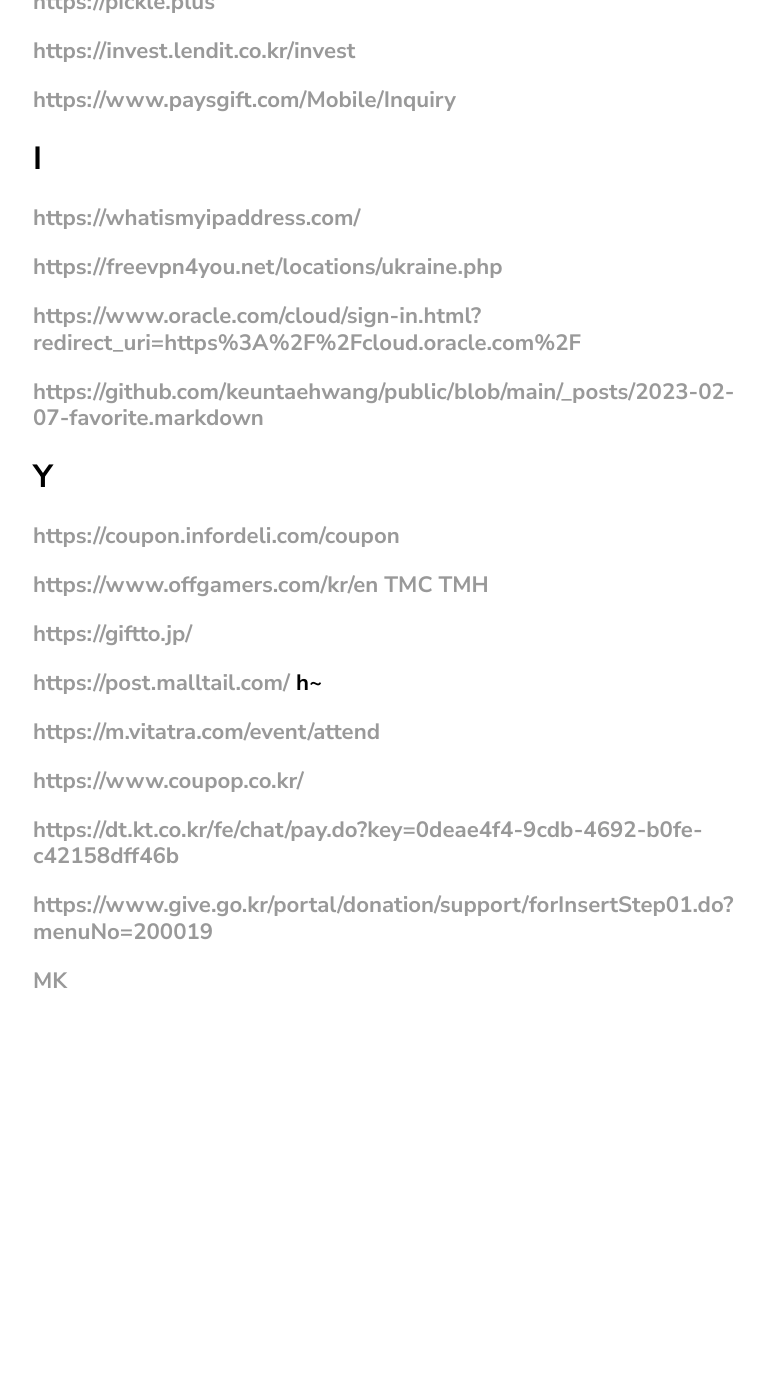
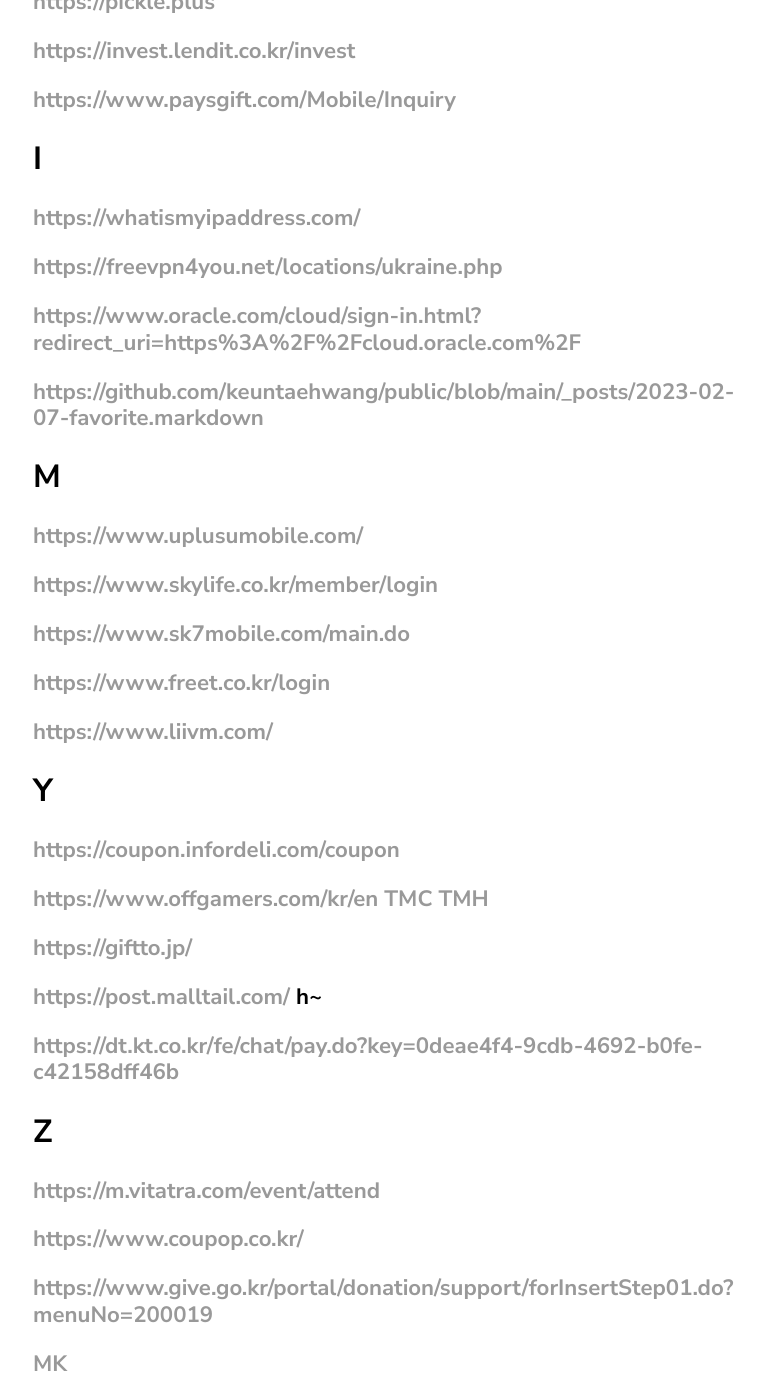
Before and after one commit to keuntaehwang/public, a Jekyll site: the page built from _posts/2023-02-07-favorite.markdown, in a window 1280 px wide and 1400 px high, scrolled down 1703 px. Shown: the whole window, without its empty margins (67-831 px from the left). Built offline with Jekyll 4.4.1, drawn with Linux system fonts in a browser that asks for light colours; before the commit the page ends 2720 px from its top, so only the background shows below that; some of the changed text lies outside the part shown.

Commit message:
Update 2023-02-07-favorite.markdown

```diff
--- a/_posts/2023-02-07-favorite.markdown
+++ b/_posts/2023-02-07-favorite.markdown
@@ -8,15 +8,15 @@ categories: NONE
 ## A
 ### <https://m.naver.com/>
 ### <https://sports.news.naver.com/>
-### <https://www.facebook.com/>
-### <https://www.instagram.com/>
-### <https://twitter.com/>
 ### <https://www.algumon.com/>
 ### <https://www.issuelink.co.kr/community/listview/all/3/adj/_self/blank/blank/blank>
 
 ## B
 ### <https://mail.google.com/>
 ### <https://quickconnect.to/>
+### <https://www.facebook.com/>
+### <https://www.instagram.com/>
+### <https://twitter.com/>
 ### <https://www.kr-weathernews.com/mv3/html/map.html>
 ### <https://www.weather.go.kr/w/image/vshrt/rain.do>
 ### <https://weather.naver.com/today/02135110>
@@ -24,11 +24,11 @@ categories: NONE
 
 ## D
 ### <http://m.danawa.com/>
+### <https://www.booknlife.com/main/>
 ### <https://m.outback.co.kr/mypage/main.do?menuIdx=109>
 ### <https://www.shinhancard.com/pconts/html/card/apply/credit/1188292_2207.html>
 ### <https://www.okcashbag.com/displayadmin/partner.do>
 ### <https://allthat.aws.shinhancard.com/dsp02000/429>
-### <https://www.happymoney.co.kr/svc/>
 ### <https://buts.co.kr>
 ### <https://pickle.plus>
 ### <https://invest.lendit.co.kr/invest>
@@ -40,13 +40,22 @@ categories: NONE
 ### <https://www.oracle.com/cloud/sign-in.html?redirect_uri=https%3A%2F%2Fcloud.oracle.com%2F>
 ### <https://github.com/keuntaehwang/public/blob/main/_posts/2023-02-07-favorite.markdown>
 
+## M
+### <https://www.uplusumobile.com/>
+### <https://www.skylife.co.kr/member/login>
+### <https://www.sk7mobile.com/main.do>
+### <https://www.freet.co.kr/login>
+### <https://www.liivm.com/>
+
 ## Y
 ### <https://coupon.infordeli.com/coupon>
 ### <https://www.offgamers.com/kr/en> [TMC](https://www.thecashback.kr/exchangerate.php) [TMH](https://www.themore.app/)
 ### <https://giftto.jp/>
 ### <https://post.malltail.com/> h~
+### <https://dt.kt.co.kr/fe/chat/pay.do?key=0deae4f4-9cdb-4692-b0fe-c42158dff46b>
+
+## Z
 ### <https://m.vitatra.com/event/attend>
 ### <https://www.coupop.co.kr/>
-### <https://dt.kt.co.kr/fe/chat/pay.do?key=0deae4f4-9cdb-4692-b0fe-c42158dff46b>
 ### <https://www.give.go.kr/portal/donation/support/forInsertStep01.do?menuNo=200019>
 ### [MK](https://www.google.com/search?q=%EC%BB%AC%EB%A6%AC+%EC%8B%A0%EA%B7%9C%ED%9A%8C%EC%9B%90&newwindow=1&sca_esv=dcfe5edb8f188ebf&biw=1740&bih=1091&tbs=qdr%3Aw&sxsrf=ACQVn08Wqs_trnv8MPsFxv6i-8qPOjHfGQ%3A1708584955225&ei=--_WZa2nDY-Q2roP36Kk2Ak&udm=&ved=0ahUKEwjtkMz6rr6EAxUPiFYBHV8RCZsQ4dUDCBA&uact=5&oq=%EC%BB%AC%EB%A6%AC+%EC%8B%A0%EA%B7%9C%ED%9A%8C%EC%9B%90&gs_lp=Egxnd3Mtd2l6LXNlcnAiE-y7rOumrCDsi6Dqt5ztmozsm5BIpQtQAFjDCnAAeACQAQCYAQCgAQCqAQC4AQPIAQD4AQE&sclient=gws-wiz-serp)
```
